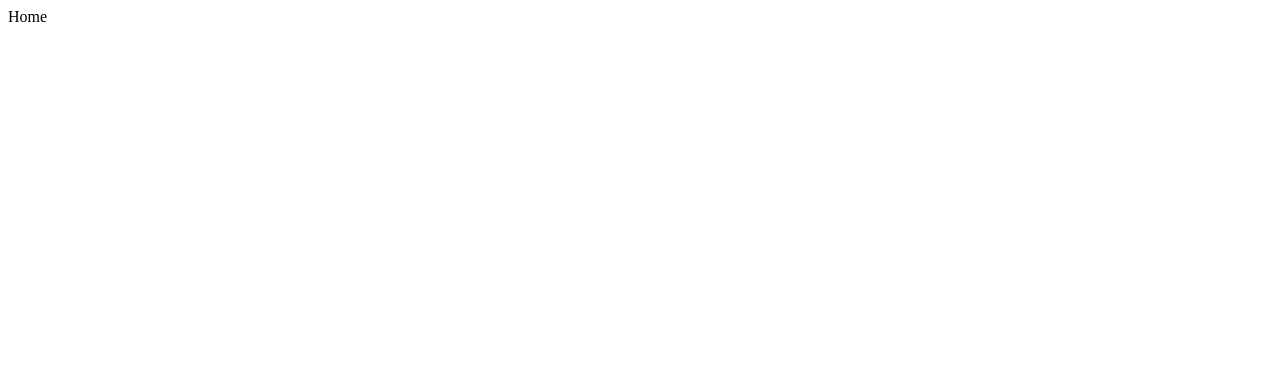
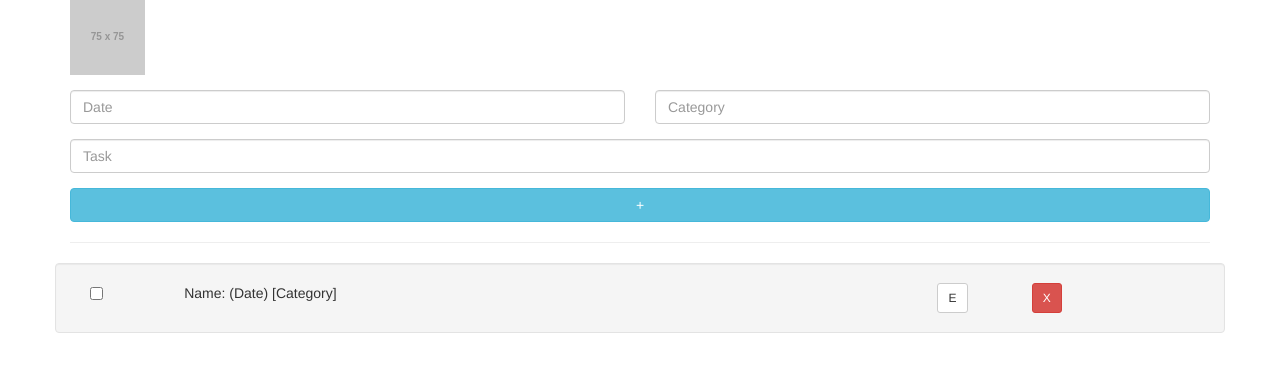
Before and after one commit to BishopOC/hippity_hoppity_todo, a website: page public/html/index.html in a window 1280 px wide. Drawn offline with nearby package versions, Linux system fonts and the light colour scheme; files that its build step writes are made by us from their sources; placeholder pictures from the web are drawn by us.

Commit message:
Created the base layout as a mock for the todo list application

```diff
--- a/public/css/main.css
+++ b/public/css/main.css
@@ -0,0 +1,3 @@
+body {
+  background-color:
+}
--- a/public/html/index.html
+++ b/public/html/index.html
@@ -1 +1,52 @@
-Home
+<!DOCTYPE html>
+<html lang="en">
+<head>
+  <meta charset="UTF-8">
+  <title>Hippity Hoppity Todo</title>
+  <link rel="stylesheet" href="https://maxcdn.bootstrapcdn.com/bootstrap/3.3.7/css/bootstrap.min.css" integrity="sha384-BVYiiSIFeK1dGmJRAkycuHAHRg32OmUcww7on3RYdg4Va+PmSTsz/K68vbdEjh4u" crossorigin="anonymous">
+  <link rel="stylesheet" href="css/main.css">
+</head>
+<body>
+  <div id="app" class='container'>
+    <div class="row">
+      <div class="col-xs-3 form-group">
+        <img src="http://placehold.it/75x75" alt="" class="responsive">
+      </div>
+    </div>
+    <div class="row">
+      <div class="form-group col-xs-6">
+        <input type="text" class="form-control" placeholder="Date">
+      </div>
+      <div class="form-group col-xs-6">
+        <input type="text" class="form-control" placeholder="Category">
+      </div>
+      <div class="form-group col-xs-12">
+        <input type="text" class="form-control" placeholder="Task">
+      </div>
+    </div>
+    <div class="row">
+      <div class="col-xs-12">
+        <button id="create" class="btn btn-info btn-block">+</button>
+      </div>
+    </div>
+    <hr>
+    <!-- Example of Todo -->
+    <div class="row well">
+      <div class="col-xs-1">
+        <input type="checkbox">
+      </div>
+      <div class="col-xs-8">
+        Name: (Date) [Category]
+      </div>
+      <div class="col-xs-1">
+        <button class="btn btn-default btn-sm">E</button>
+      </div>
+      <div class="col-xs-1">
+        <button class="btn btn-danger btn-sm">X</button>
+      </div>
+    </div>
+    <!-- Here is end of example Todo -->
+  </div>
+  <script src="js/app.js"></script>
+</body>
+</html>
--- a/public/js/app.js
+++ b/public/js/app.js
@@ -0,0 +1 @@
+console.log('Running!!!!');
```
